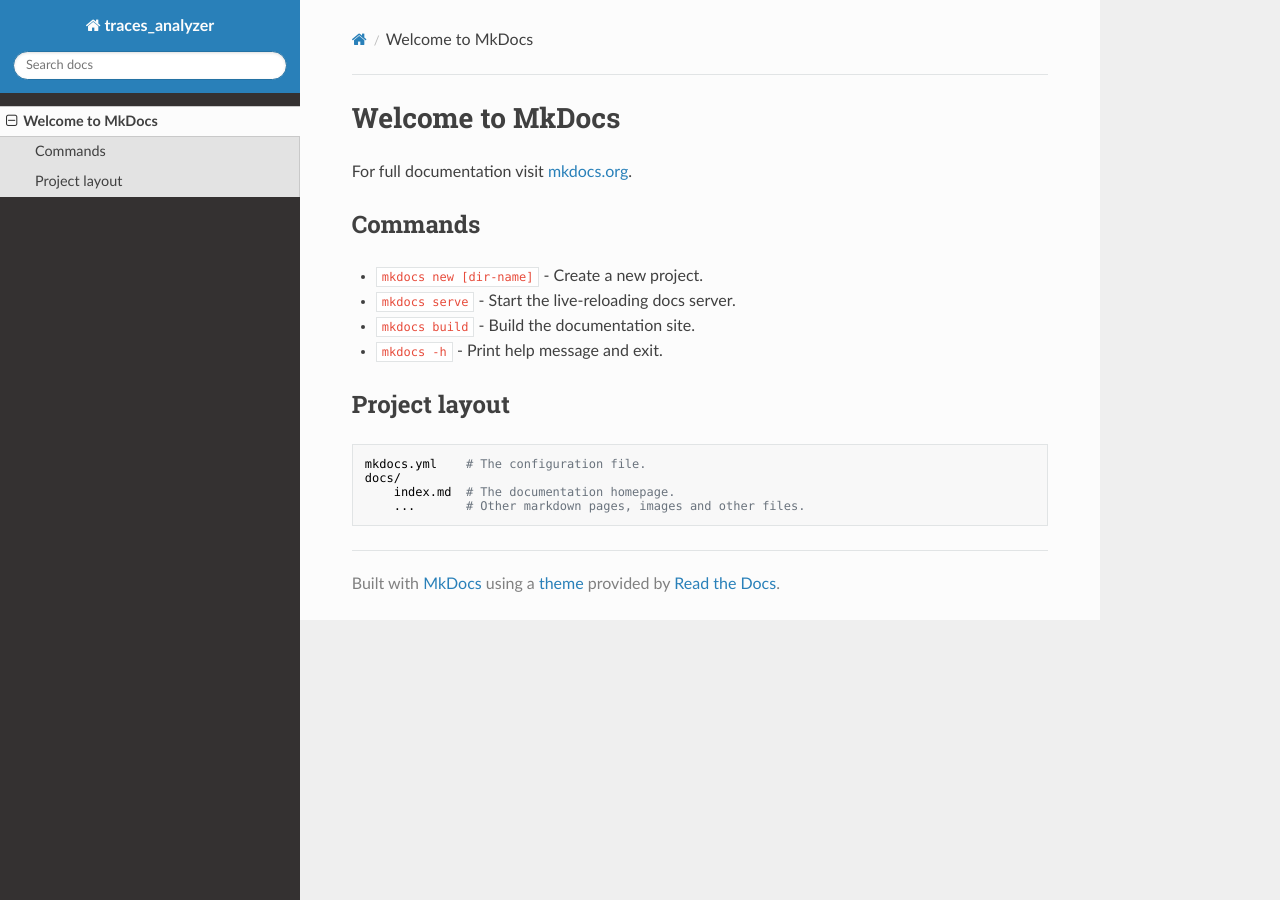
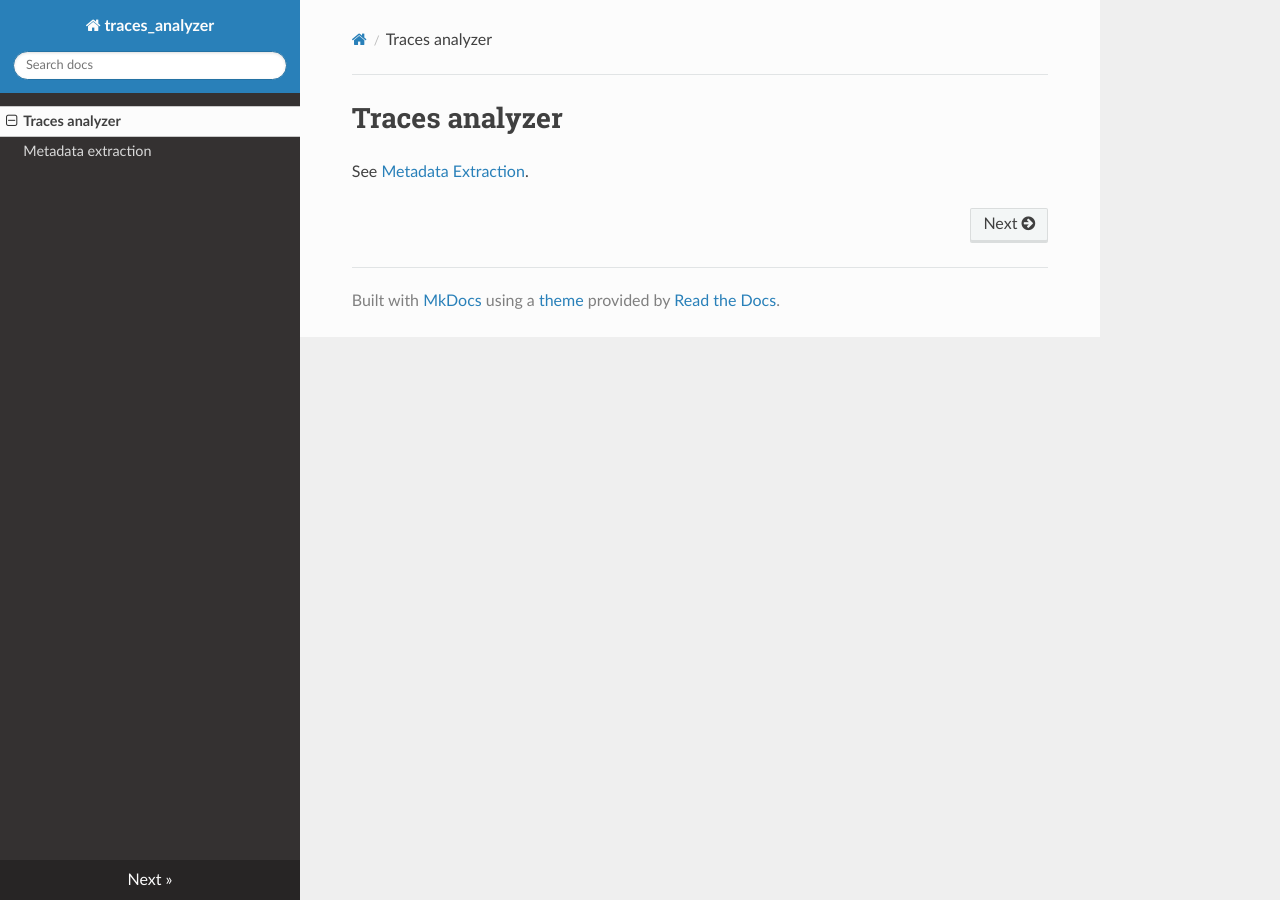
Before and after one commit to TOD-theses/traces_analyzer, an MkDocs documentation site: the page built from docs/index.md, in a window 1280 px wide. Built offline with MkDocs 1.6.1, drawn with Linux system fonts in a browser that asks for light colours; nearby versions of some CDN libraries.

Commit message:
docs: document trace processing

```diff
--- a/docs/index.md
+++ b/docs/index.md
@@ -1,17 +1,3 @@
-# Welcome to MkDocs
+# Traces analyzer
 
-For full documentation visit [mkdocs.org](https://www.mkdocs.org).
-
-## Commands
-
-* `mkdocs new [dir-name]` - Create a new project.
-* `mkdocs serve` - Start the live-reloading docs server.
-* `mkdocs build` - Build the documentation site.
-* `mkdocs -h` - Print help message and exit.
-
-## Project layout
-
-    mkdocs.yml    # The configuration file.
-    docs/
-        index.md  # The documentation homepage.
-        ...       # Other markdown pages, images and other files.
+See [Metadata Extraction](./metadata_extraction.md).
--- a/mkdocs.yml
+++ b/mkdocs.yml
@@ -1,2 +1,5 @@
 site_name: traces_analyzer
 theme: readthedocs
+
+markdown_extensions:
+- admonition
```
Also changed, not shown: docs/metadata_extraction.md (added, +168 -0 lines), 2 other files.
